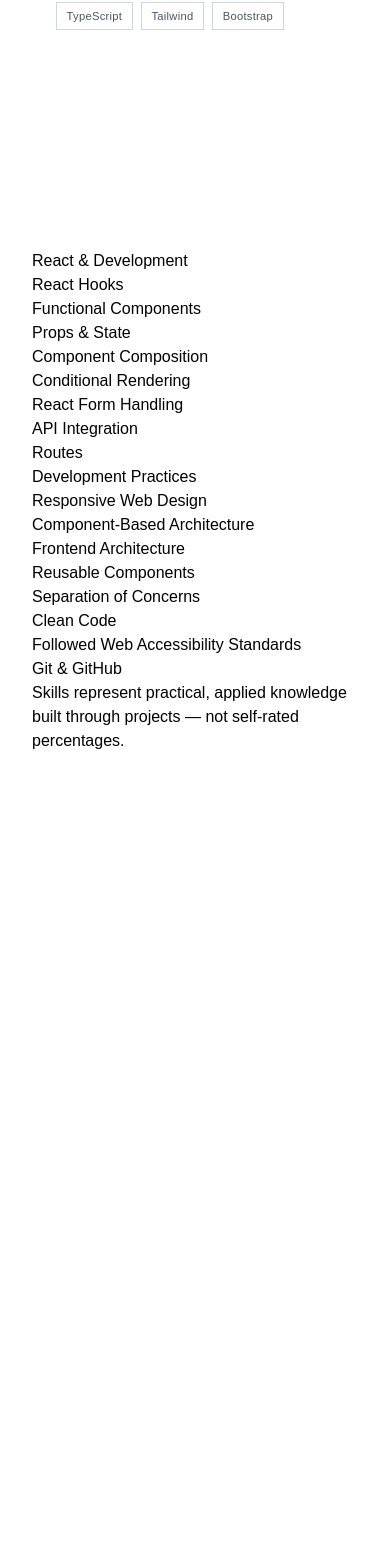
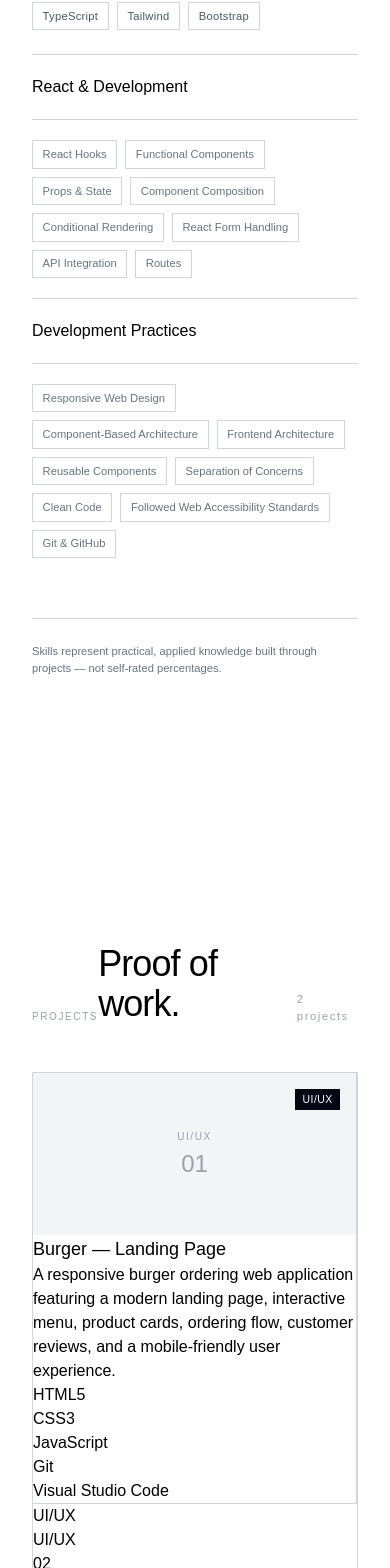
Before and after one commit to Jories10/portfolio, a React (Vite) app in the folder my-app/: page / in a window 390 px wide. Shown: the part 2527-4095 px from the top of the page. Before the commit the page ends 3408 px from the top, so only its background shows below. Built offline with nearby package versions, Linux system fonts and the light colour scheme; a web font is replaced by a local one.

Commit message:
feat: add ProjectSection component to showcase projects; update SkillsSection and AboutSection for improved structure and styling

```diff
--- a/my-app/src/sections/About/AboutSection.tsx
+++ b/my-app/src/sections/About/AboutSection.tsx
@@ -39,7 +39,7 @@ export default function AboutSection(){
                     {
                         myBackground.map(backgroundData=>{
                             return(
-                                <article className="p-6  first:border-b border-gray-300  sm:nth-[2]:border-l nth-[2]:border-b nth-[3]:border-b sm:nth-[3]:border-b-0   sm:last:border-l ">
+                                <article className="p-6  first:border-b border-gray-300  sm:nth-[2]:border-l nth-[2]:border-b nth-[3]:border-b sm:nth-[3]:border-b-0   sm:last:border-l " key={crypto.randomUUID()}>
                                     <p className="text-gray-400 uppercase text-[10px] tracking-[0.1rem]">{backgroundData.label}</p>
                                     <h3 className="text-lg mt-3">{backgroundData.header}</h3>
                                     <p className="mt-3 text-sm text-gray-500 leading-relaxed">{backgroundData.content}</p>
--- a/my-app/src/sections/Main.tsx
+++ b/my-app/src/sections/Main.tsx
@@ -1,6 +1,7 @@
 import HeroSection from "./Home/HeroSection";
 import AboutSection from "./About/AboutSection";
 import SkillsSection from "./Skills/SkillsSection";
+import ProjectSection from "./Projects/ProjectSection";
 import "../styles/general.css";
 import "../styles/HeroSection.css";
 
@@ -10,6 +11,7 @@ function Main(){
             <HeroSection/>
             <AboutSection/>
             <SkillsSection/>
+            <ProjectSection/>
         </main>
     )
 }
--- /dev/null
+++ b/my-app/src/sections/Projects/ProjectSection.tsx
@@ -0,0 +1,53 @@
+import { projects } from "../../data/projects";
+
+export default function ProjectSection(){
+    return(
+        <section id="projects">
+            <div className="mx-auto w-full max-w-6xl px-8 py-32 xl:mx-508">
+                <div className="flex justify-between items-end">
+                    <p className="uppercase text-gray-400 text-[10px] tracking-[0.1rem]">projects</p>
+                    <h2 className="mt-3 text-4xl font-medium tracking-tight  sm:text-5xl">Proof of work.</h2>
+                    <p className="text-[11.2px] text-gray-400 tracking-[0.1rem] font-medium">{projects.length} projects</p>
+                </div>
+                <div className="mt-12 grid sm:grid-cols-2 border border-gray-300 border-t">
+                    <article className="group flex flex-col border-gray-300 border-b border-r">
+                        <div className="relative grid aspect-16/8 place-items-center bg-gray-100 ">
+                            <span className="absolute right-4 top-4 uppercase tracking-wider bg-gray-950 text-[10.4px] text-white py-[2.4px] px-[7.2px]">UI/UX</span>
+                            <div className="text-center transition-transform duration-300 group-hover:nth-[2]:-translate-y-1 " aria-hidden="true">
+                                <p className="text-[10px] text-gray-400 tracking-[0.1rem]">UI/UX</p>
+                                <p className="mt-1 text-2xl text-gray-400">01</p>
+                            </div>
+                        </div>
+                        <div>
+                               <h3 className="font-display text-lg font-medium">Burger — Landing Page</h3>
+                               <p>{projects[0].description}</p>
+                               <ul>
+                                  {
+                                    projects[0].technologies.map(techStack=>(<li key={crypto.randomUUID()}>{techStack}</li>))
+                                  }
+                               </ul>
+                        </div>
+                    </article>
+                    <article>
+                        <div>
+                            <span>UI/UX</span>
+                            <div>
+                                <p>UI/UX</p>
+                                <p>02</p>
+                            </div>
+                            <div>
+                               <h3 className="font-display text-lg font-medium">Coffee — Landing Page</h3>
+                               <p>{projects[1].description}</p>
+                               <ul>
+                                  {
+                                    projects[1].technologies.map(techStack=>(<li key={crypto.randomUUID()}>{techStack}</li>))
+                                  }
+                               </ul>
+                            </div>
+                        </div>
+                    </article>
+                </div>
+            </div>
+        </section>
+    )
+}
--- a/my-app/src/sections/Skills/SkillsSection.tsx
+++ b/my-app/src/sections/Skills/SkillsSection.tsx
@@ -10,8 +10,8 @@ export default function SkillsSection(){
                       {
                         skillsDetails.map((skill)=>{
                             return(
-                                <div className="mt-10 grid md:grid-cols-3">
-                                    <div className="p-6 h-93 border-gray-300 sm:border-r">
+                                <div className="mt-10 grid md:grid-cols-3" key={crypto.randomUUID()}>
+                                    <div className="px-0 py-6 sm:p-6 h-auto sm-93 border-gray-300 border-b md:border-b-0 border-r-0 md:border-r">
                                         <h3 className="border-b border-gray-300 text-base pb-5 font-semibold">{skill.skills.header}</h3>
                                         <ul className="mt-5 flex flex-wrap gap-2">
                                             {
@@ -21,22 +21,22 @@ export default function SkillsSection(){
                                             }
                                         </ul>
                                     </div>
-                                    <div>
-                                        <h3>{skill.reactDevelopment.header}</h3>
-                                        <ul>
+                                    <div className="px-0 py-5 md:p-5 border-gray-300 border-b md:border-b-0 border-r-0 md:border-r">
+                                        <h3 className="border-b border-gray-300 px-0 pb-5 sm:pb-5 text-base font-medium">{skill.reactDevelopment.header}</h3>
+                                        <ul className="mt-5 flex flex-wrap gap-2">
                                             {
                                                 skill.reactDevelopment.react.map(development=>{
-                                                    return<li key={crypto.randomUUID()}>{development}</li>
+                                                    return<li className=" text-[11.2px] text-gray-500 border border-gray-300 py-[4.8px] px-[9.6px]" key={crypto.randomUUID()}>{development}</li>
                                                 })
                                             }
                                         </ul>
                                     </div>
-                                    <div>
-                                        <h3>{skill.developmentPractices.header}</h3>
-                                        <ul>
+                                    <div className="px-0 py-5 md:p-5">
+                                        <h3 className="border-b border-gray-300 px-0 pb-5 sm:pb-5 text-base font-medium">{skill.developmentPractices.header}</h3>
+                                        <ul className="mt-5 flex flex-wrap gap-2">
                                             {
                                                 skill.developmentPractices.practices.map(practices=>{
-                                                    return<li key={crypto.randomUUID()}>{practices}</li>
+                                                    return<li className="text-[11.2px] text-gray-500 border border-gray-300 py-[4.8px] px-[9.6px]" key={crypto.randomUUID()}>{practices}</li>
                                                 })
                                             }
                                         </ul>
@@ -45,7 +45,7 @@ export default function SkillsSection(){
                             );
                         })
                        }
-                      <p>Skills represent practical, applied knowledge built through projects — not self-rated percentages.</p>
+                      <p className="text-[11.2px] text-gray-500 mt-10 pt-6 border-t border-gray-300">Skills represent practical, applied knowledge built through projects — not self-rated percentages.</p>
                 </div>
         </section>
     );
```
